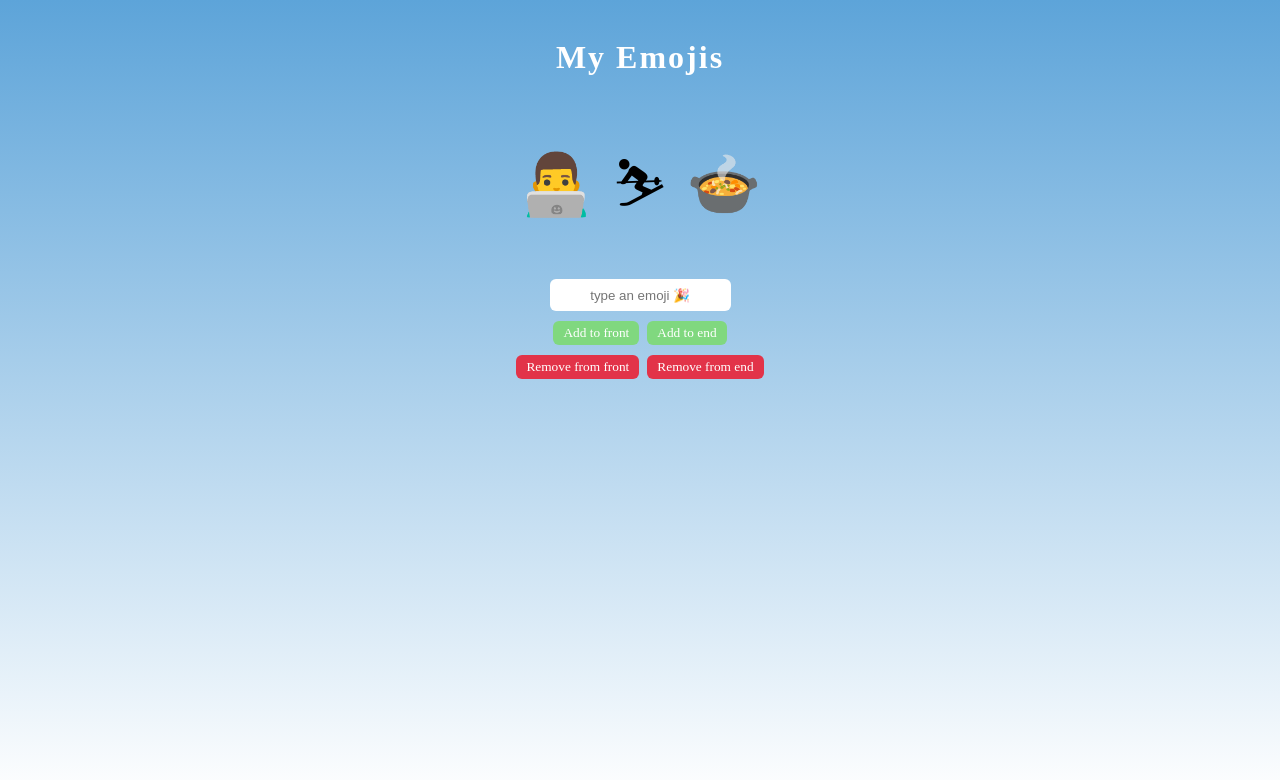
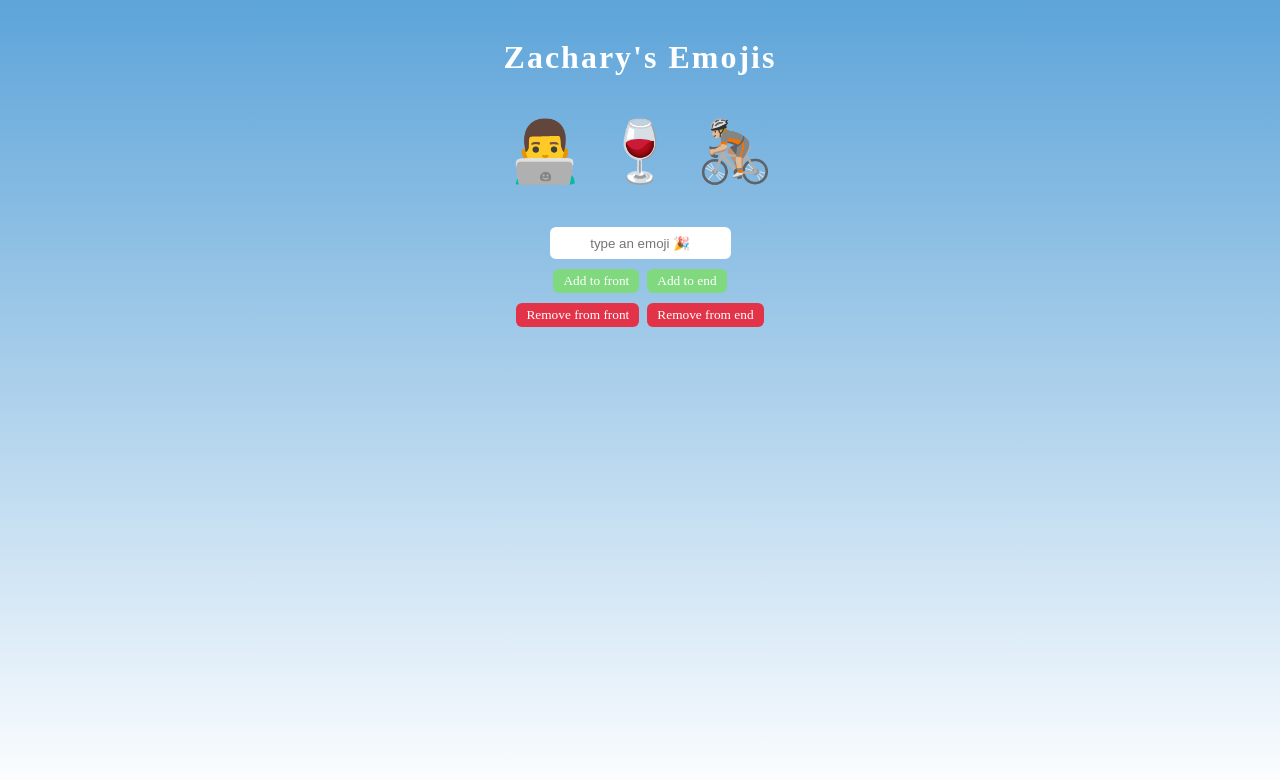
Before and after one commit to zacharyboelter/emojis-app, a plain HTML site: page index.html in a window 1280 px wide. Drawn offline with Linux system fonts and the light colour scheme; a web font is replaced by a local one.

Commit message:
update array

```diff
--- a/app.js
+++ b/app.js
@@ -1,6 +1,6 @@
 
 
-const myEmojis = ["👨‍💻", "⛷", "🍲"]
+const myEmojis = ["👨‍💻", "🍷", "🚴🏼"]
 const emojiInput = document.getElementById("emoji-input")
 const emojiContainer = document.getElementById("emoji-container")
 const unshiftBtn = document.getElementById("unshift-btn")
--- a/index.html
+++ b/index.html
@@ -11,7 +11,7 @@
 </head>
 
 <body>
-    <h1>My Emojis</h1>
+    <h1>Zachary's Emojis</h1>
     <div id="emoji-container"></div>
     <input type="text" id="emoji-input" placeholder="type an emoji 🎉">
     <div class="buttons-wrapper">
```
